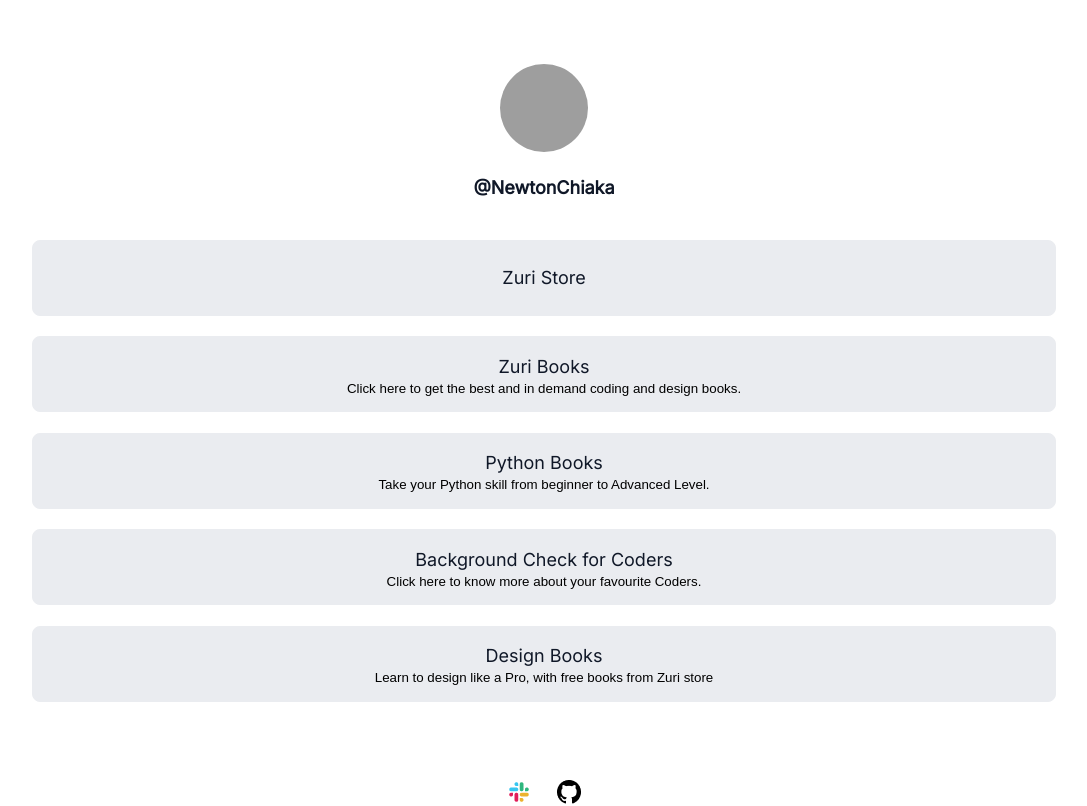
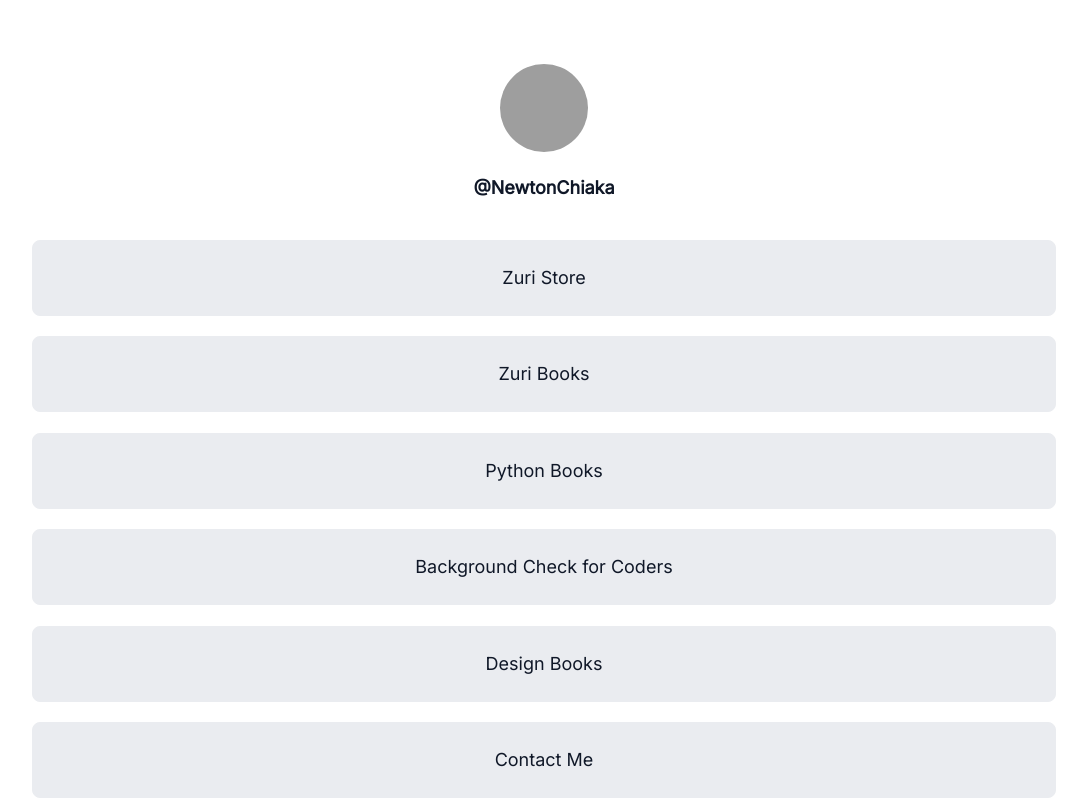
Before and after one commit to chiaka1996/zurstorei_lintree, a React (Create React App) app: page / in a window 1280 px wide. Shown: the top 806 px of the page, without its empty margins (96-1183 px from the left). Built offline with nearby package versions, Linux system fonts and the light colour scheme; grey boxes are pictures that could not be loaded.

Commit message:
'refactor: refactored the anchor compoonent and added a contact me anchor to the home page.

```diff
--- a/package.json
+++ b/package.json
@@ -8,6 +8,7 @@
     "@testing-library/user-event": "^13.5.0",
     "react": "^18.2.0",
     "react-dom": "^18.2.0",
+    "react-router-dom": "^6.4.3",
     "react-scripts": "5.0.1",
     "web-vitals": "^2.1.4"
   },
--- a/src/App.js
+++ b/src/App.js
@@ -1,100 +1,15 @@
 import './App.css';
-import Anchor from './Component/Anchor';
-import slack from './Images/slack.png';
-import github from './Images/Icon.png';
-import logo from './Images/Zuri.Internship_Logo.png';
-import i4g from './Images/I4G.png';
+import { Route, Routes } from "react-router-dom";
+import Home from './Pages/Home';
+import Contact from './Pages/Contact';
 
 function App() {
   return (
-    <div className="App">
-      <div>
-        <img
-          src='https://res.cloudinary.com/chiaka/image/upload/v1665640492/lcze3y1s6lrdldnfkx5x.jpg'
-          alt="osuji profile"
-          id='profile__img'
-          className='profile__img'
-          />
-      </div>
-
-      <div>
-      <h3
-      id="twitter"
-      >
-      @NewtonChiaka
-      </h3>
-      </div>
-
-      <div id='slack'>Big.cj</div>
-
-      <div className='anchorContainer'>
-        <Anchor
-          links='https://training.zuri.team/'
-          title='Zuri Store'
-          subtext=''
-          id='btn__zuri'
-        />
-
-        <Anchor
-          links=' http://books.zuri.team'
-          title='Zuri Books'
-          subtext='Click here to get the best and in demand coding and design books.'
-          id='books'
-        />
-
-        <Anchor
-          links='https://books.zuri.team/python-for-beginners?ref_id=<osuji chiaka>'
-          title='Python Books'
-          subtext='Take your Python skill from beginner to Advanced Level.'
-          id='book_python'
-        />
-
-        <Anchor
-          links='https://background.zuri.team'
-          title='Background Check for Coders'
-          subtext='Click here to know more about your favourite Coders.'
-          id='pitch'
-        />
-
-        <Anchor
-          links='https://books.zuri.team/design-rules'
-          title='Design Books'
-          subtext='Learn to design like a Pro, with free books from Zuri store'
-          id='book_design'
-        />
-      </div>
-
-      <div className='slack_github'>
-        <img
-        src={slack}
-        alt='slack describtion'
-        className='slackImg'
-        />
-        <img
-        src={github}
-        alt='github description'
-        />
-      </div>
-
-      <div className='footer'>
-        <img
-        src={logo}
-        alt='zuri log'
-        className='zuriLogo'
-        />
-
-        <div className='task'>
-        HNG Internship 9 Frontend Task
-        </div>
-
-        <img
-        src={i4g}
-        alt='ingressive logo'
-        className='i4gLogo'
-        />
-
-      </div>
-    </div>
+    <Routes>
+    <Route path="/" element={<Home />} />
+    <Route path="/home" element={<Home />} />
+    <Route path="/contact" element={<Contact />} />
+    </Routes>
   );
 }
 
--- a/src/Component/Anchor.js
+++ b/src/Component/Anchor.jsx
@@ -1,14 +1,11 @@
-
-
 const Anchor = ({links, title, id, subtext }) => {
     return(
-        <div className="anchor">
+        <div className="anchor" title={subtext}>
             <a href={links}>
             <button id={id}>
            <span className="title">
            {title}
             </span>
-            <div>{subtext}</div>
             </button>
             </a>
         </div>
--- /dev/null
+++ b/src/Pages/Home.jsx
@@ -0,0 +1,107 @@
+import Anchor from '../Component/Anchor';
+import slack from '../Images/slack.png';
+import github from '../Images/Icon.png';
+import logo from '../Images/Zuri.Internship_Logo.png';
+import i4g from '../Images/I4G.png';
+
+const Home = () => {
+    return(
+        <div className="App">
+      <div>
+        <img
+          src='https://res.cloudinary.com/chiaka/image/upload/v1665640492/lcze3y1s6lrdldnfkx5x.jpg'
+          alt="osuji profile"
+          id='profile__img'
+          className='profile__img'
+          />
+      </div>
+
+      <div>
+      <h3
+      id="twitter"
+      >
+      @NewtonChiaka
+      </h3>
+      </div>
+
+      <div id='slack'>Big.cj</div>
+
+      <div className='anchorContainer'>
+        <Anchor
+          links='https://training.zuri.team/'
+          title='Zuri Store'
+          subtext=''
+          id='btn__zuri'
+        />
+
+        <Anchor
+          links=' http://books.zuri.team'
+          title='Zuri Books'
+          subtext='Click here to get the best and in demand coding and design books.'
+          id='books'
+        />
+
+        <Anchor
+          links='https://books.zuri.team/python-for-beginners?ref_id=<osuji chiaka>'
+          title='Python Books'
+          subtext='Take your Python skill from beginner to Advanced Level.'
+          id='book_python'
+        />
+
+        <Anchor
+          links='https://background.zuri.team'
+          title='Background Check for Coders'
+          subtext='Click here to know more about your favourite Coders.'
+          id='pitch'
+        />
+
+        <Anchor
+          links='https://books.zuri.team/design-rules'
+          title='Design Books'
+          subtext='Learn to design like a Pro, with free books from Zuri store'
+          id='book_design'
+        />
+
+        <Anchor
+          links='/contact'
+          title='Contact Me'
+          subtext=''
+          id='contact'
+        />
+      </div>
+
+      <div className='slack_github'>
+        <img
+        src={slack}
+        alt='slack describtion'
+        className='slackImg'
+        />
+        <img
+        src={github}
+        alt='github description'
+        />
+      </div>
+
+      <div className='footer'>
+        <img
+        src={logo}
+        alt='zuri log'
+        className='zuriLogo'
+        />
+
+        <div className='task'>
+        HNG Internship 9 Frontend Task
+        </div>
+
+        <img
+        src={i4g}
+        alt='ingressive logo'
+        className='i4gLogo'
+        />
+
+      </div>
+    </div>
+    )
+}
+
+export default Home;
--- a/src/index.js
+++ b/src/index.js
@@ -3,11 +3,14 @@
 import './index.css';
 import App from './App';
 import reportWebVitals from './reportWebVitals';
+import { BrowserRouter as Router } from "react-router-dom";
 
 const root = ReactDOM.createRoot(document.getElementById('root'));
 root.render(
   <React.StrictMode>
+    <Router>
     <App />
+    </Router>
   </React.StrictMode>
 );
 
```
Also changed, not shown: src/Pages/Contact.jsx (added), 2 other files (tests, documents, lock files or other folders).
